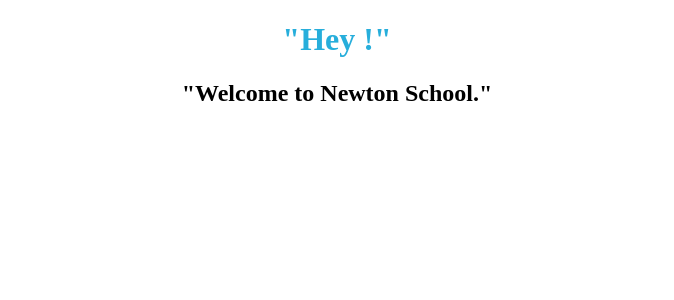
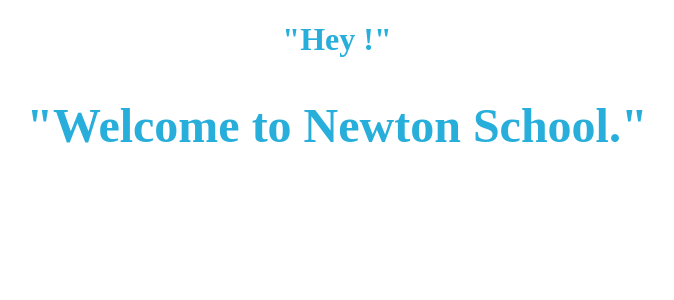
Before and after one commit to codewithmanis/React-Basics-and-React-State---Greetings-with-Props---ndq6w4pe038v, a React app: page / in a window 1280 px wide. Shown: the top 300 px of the page, without its empty margins (303-977 px from the left). Built offline with nearby package versions, Linux system fonts and the light colour scheme.

Commit message:
Update Welcome.js

```diff
--- a/src/components/Welcome.js
+++ b/src/components/Welcome.js
@@ -2,9 +2,6 @@
 import React from 'react'
 
 function Welcome(props) {
-  return (<div>
-          <h1>"Hey !" {props.name}</h1>
-          <h2>"Welcome to Newton School."</h2>
-          </div>)
+  return (<h1>"Hey !" {props.name}<h2>"Welcome to Newton School."</h2></h1>)
 }
 export default Welcome
```
